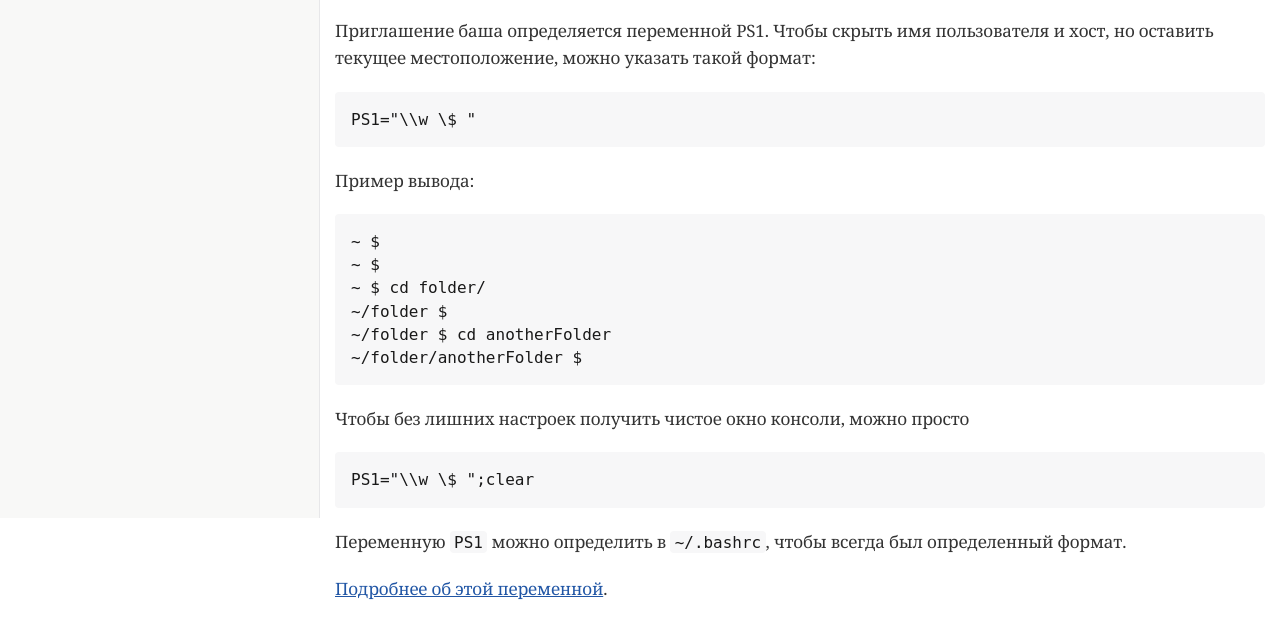
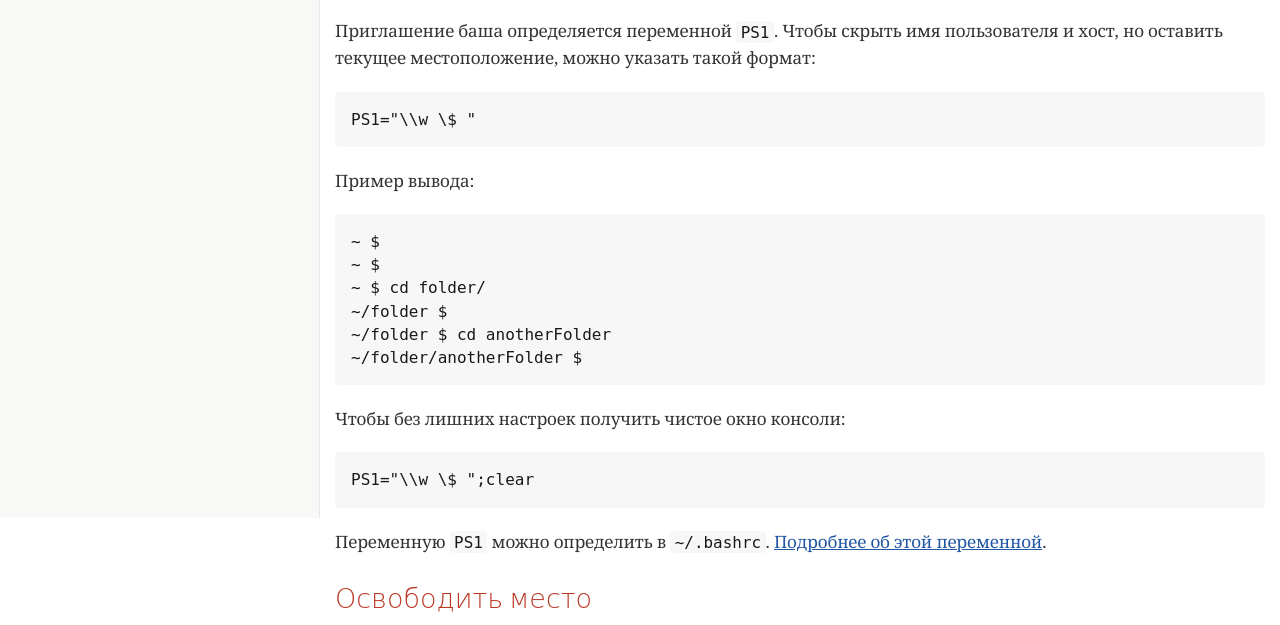
Before and after one commit to georgy7/georgy7.github.io, a plain HTML site: page index.html in a window 1280 px wide. Shown: the part 282-907 px from the top of the page. Drawn offline with nearby package versions, Linux system fonts and the light colour scheme; a web font is replaced by a local one.

Commit message:
Minor change.

```diff
--- a/index.html
+++ b/index.html
@@ -466,7 +466,7 @@ body.book #toc,body.book #preamble,body.book h1.sect0,body.book .sect1>h2{page-b
 <p>Например, чтобы делать скриншоты и&nbsp;скринкасты для документации.</p>
 </div>
 <div class="paragraph">
-<p>Приглашение баша определяется переменной PS1.
+<p>Приглашение баша определяется переменной <code>PS1</code>.
 Чтобы скрыть имя пользователя и&nbsp;хост, но&nbsp;оставить текущее местоположение,
 можно указать такой формат:</p>
 </div>
@@ -489,8 +489,7 @@ body.book #toc,body.book #preamble,body.book h1.sect0,body.book .sect1>h2{page-b
 </div>
 </div>
 <div class="paragraph">
-<p>Чтобы без лишних настроек получить чистое окно консоли,
-можно просто</p>
+<p>Чтобы без лишних настроек получить чистое окно консоли:</p>
 </div>
 <div class="literalblock">
 <div class="content">
@@ -498,11 +497,8 @@ body.book #toc,body.book #preamble,body.book h1.sect0,body.book .sect1>h2{page-b
 </div>
 </div>
 <div class="paragraph">
-<p>Переменную <code>PS1</code> можно определить в <code>~/.bashrc</code>,
-чтобы всегда был определенный формат.</p>
-</div>
-<div class="paragraph">
-<p><a href="https://gahcep.github.io/blog/2012/07/28/unix-bash-shell-prompt/">Подробнее об этой переменной</a>.</p>
+<p>Переменную <code>PS1</code> можно определить в <code>~/.bashrc</code>.
+<a href="https://gahcep.github.io/blog/2012/07/28/unix-bash-shell-prompt/">Подробнее об&nbsp;этой переменной</a>.</p>
 </div>
 </div>
 <div class="sect2">
@@ -727,7 +723,7 @@ tar -cvpz --one-file-system -C "/путь/к/папке/" папка | ssh ло
 </div>
 <div id="footer">
 <div id="footer-text">
-Last updated 2020-10-29 19:20:15 +0300
+Last updated 2020-10-29 19:32:11 +0300
 </div>
 </div>
 </body>
```
Also changed, not shown: 1 other file.
